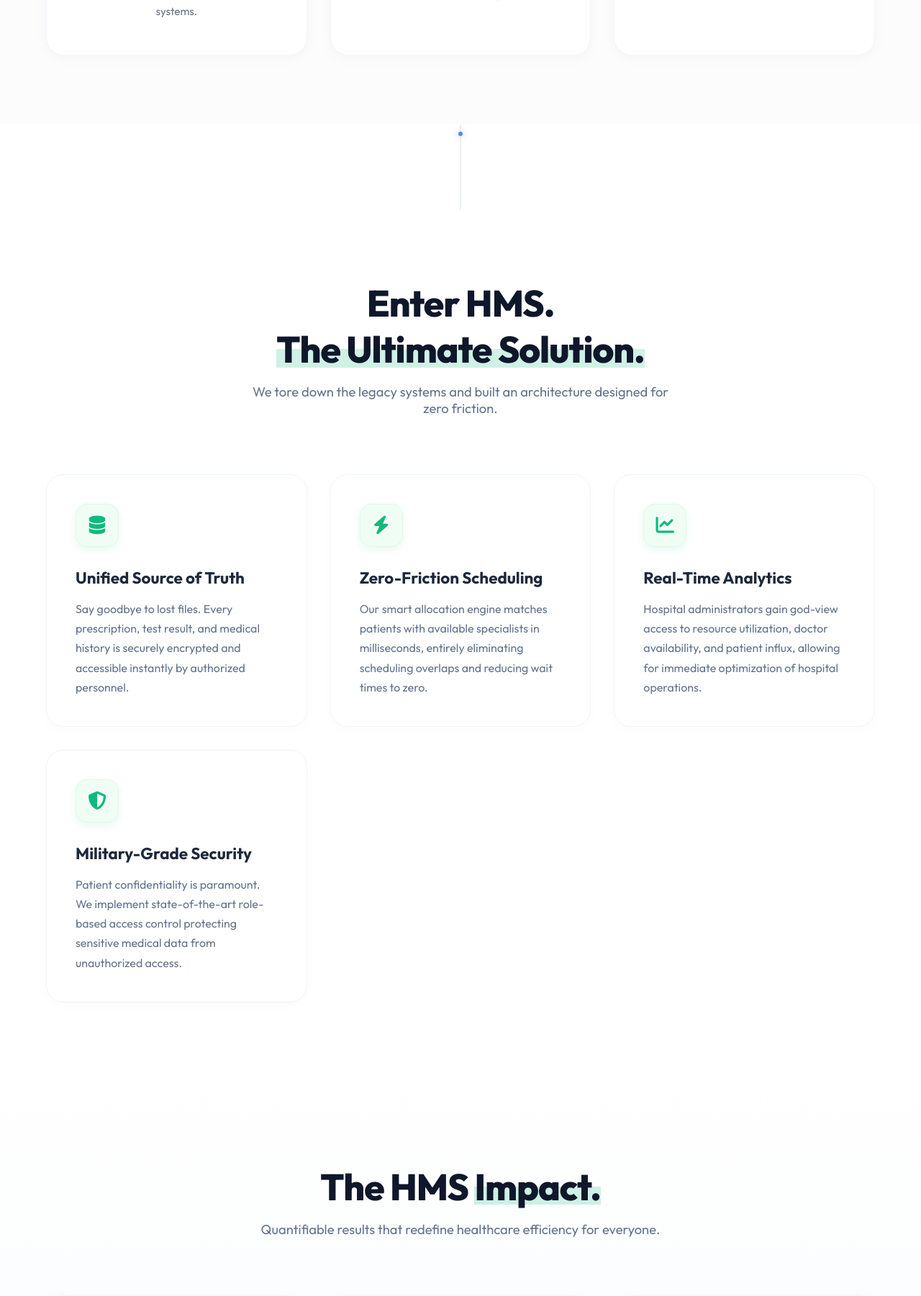
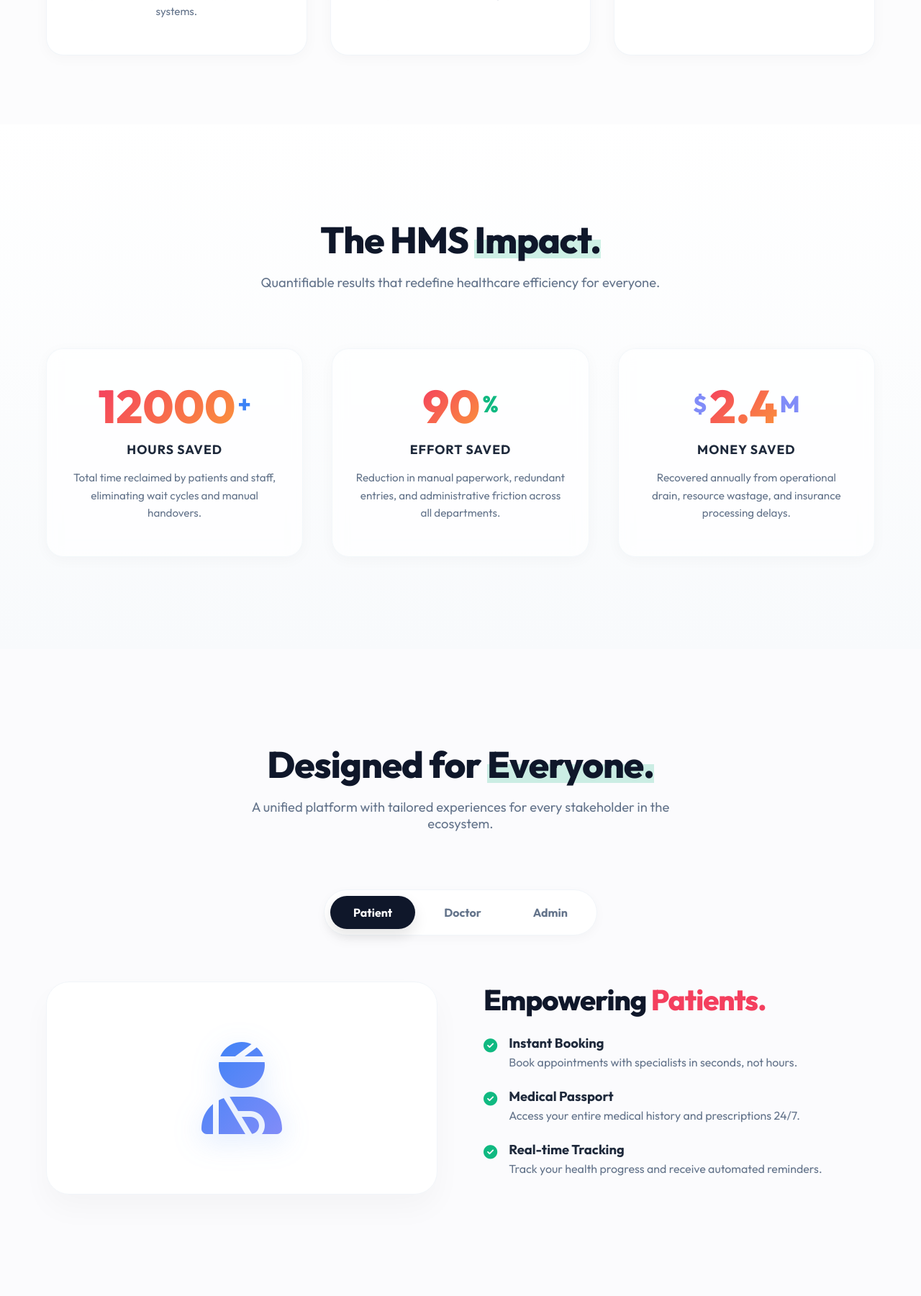
Before and after one commit to 23f2003556/Hospital-Management-System, a Python web app: template templates/index.html in a window 1280 px wide. Shown: the part 1375-3176 px from the top of the page at 72% size. Run offline with Jinja, Linux system fonts and the light colour scheme; the template is opened without the code that fills it, so the values that code supplies are empty.

Commit message:
Removed redundant Solution section to streamline the landing page

```diff
--- a/templates/index.html
+++ b/templates/index.html
@@ -349,59 +349,8 @@
             color: transparent;
         }
 
-        .features-grid {
-            display: grid;
-            grid-template-columns: repeat(auto-fit, minmax(320px, 1fr));
-            gap: 2rem;
-            max-width: 1200px;
-            margin: 0 auto;
-        }
 
-        .feature-item {
-            display: flex;
-            flex-direction: column;
-            background: #ffffff;
-            border: 1px solid #f1f5f9;
-            border-radius: 24px;
-            padding: 2.5rem;
-            position: relative;
-            box-shadow: 0 4px 15px rgba(0,0,0,0.02);
-            transition: all 0.4s ease;
-        }
-
-        .feature-item:hover {
-            transform: translateY(-8px);
-            border-color: #3b82f630;
-            box-shadow: 0 20px 40px rgba(0,0,0,0.06);
-        }
-
-        .feature-icon-wrapper {
-            width: 60px;
-            height: 60px;
-            background: #f0fdf4;
-            border: 1px solid #dcfce7;
-            border-radius: 16px;
-            display: flex;
-            align-items: center;
-            justify-content: center;
-            font-size: 1.6rem;
-            color: #10b981;
-            margin-bottom: 1.8rem;
-            box-shadow: 0 4px 12px rgba(16, 185, 129, 0.1);
-        }
-
-        .feature-item h3 {
-            font-size: 1.4rem;
-            font-weight: 700;
-            margin-bottom: 1rem;
-            color: #1e293b;
-        }
-
-        .feature-item p {
-            color: #64748b;
-            line-height: 1.7;
-            font-size: 1rem;
-        }
+        /* Footer */
 
         /* Footer */
         footer {
@@ -720,48 +669,7 @@
         </div>
     </section>
 
-    <div class="divider reveal"></div>
 
-    <section class="solution-section">
-        <div class="section-header reveal">
-            <h2>Enter HMS. <br><span class="marker-underline marker-emerald active">The Ultimate Solution.</span></h2>
-            <p>We tore down the legacy systems and built an architecture designed for zero friction.</p>
-        </div>
-
-        <div class="features-grid">
-            <div class="feature-item reveal tilt">
-                <div class="feature-icon-wrapper">
-                    <i class="fa-solid fa-database"></i>
-                </div>
-                <h3>Unified Source of Truth</h3>
-                <p>Say goodbye to lost files. Every prescription, test result, and medical history is securely encrypted and accessible instantly by authorized personnel.</p>
-            </div>
-
-            <div class="feature-item reveal tilt" style="transition-delay: 0.1s;">
-                <div class="feature-icon-wrapper">
-                    <i class="fa-solid fa-bolt"></i>
-                </div>
-                <h3>Zero-Friction Scheduling</h3>
-                <p>Our smart allocation engine matches patients with available specialists in milliseconds, entirely eliminating scheduling overlaps and reducing wait times to zero.</p>
-            </div>
-
-            <div class="feature-item reveal tilt" style="transition-delay: 0.2s;">
-                <div class="feature-icon-wrapper">
-                    <i class="fa-solid fa-chart-line"></i>
-                </div>
-                <h3>Real-Time Analytics</h3>
-                <p>Hospital administrators gain god-view access to resource utilization, doctor availability, and patient influx, allowing for immediate optimization of hospital operations.</p>
-            </div>
-
-            <div class="feature-item reveal tilt" style="transition-delay: 0.3s;">
-                <div class="feature-icon-wrapper">
-                    <i class="fa-solid fa-shield-halved"></i>
-                </div>
-                <h3>Military-Grade Security</h3>
-                <p>Patient confidentiality is paramount. We implement state-of-the-art role-based access control protecting sensitive medical data from unauthorized access.</p>
-            </div>
-        </div>
-    </section>
 
     <section class="impact-section">
         <div class="section-header reveal">
```
